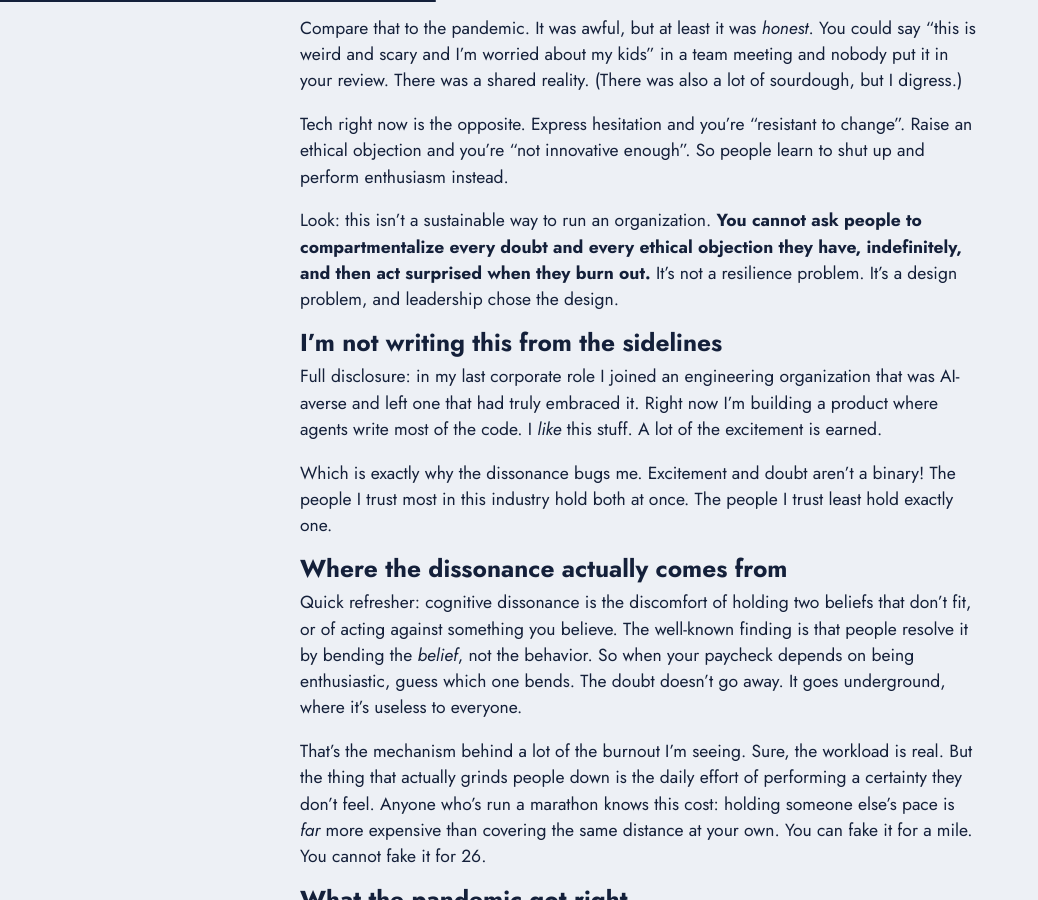
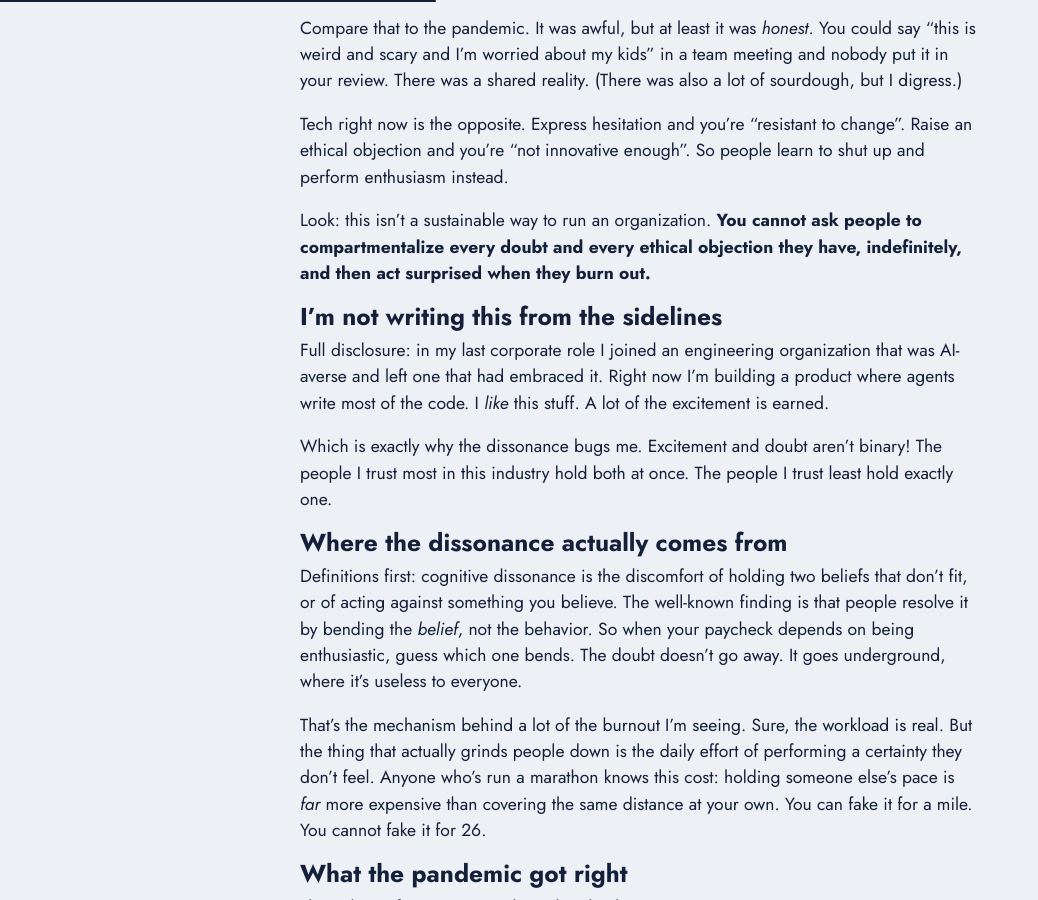
Before and after one commit to EdSancha/edsancha.github.io, a Jekyll site: the page built from blog/_posts/2026-09-15-the-cognitive-dissonance-of-working-in-tech-right-now.markdown, in a window 1280 px wide and 900 px high, scrolled down 782 px. Shown: the whole window, without its empty margins (0-1038 px from the left). Built offline with Jekyll 4.4.1, drawn with Linux system fonts in a browser that asks for light colours; some of the changed text lies outside the part shown.

Commit message:
Match the wording edits made on Substack
Co-Authored-By: Claude Fable 5.1 <noreply@anthropic.com>
Claude-Session: https://claude.ai/code/session_01VrV8whX1hRfTdQXkjuVXtU

```diff
--- a/blog/_posts/2026-09-15-the-cognitive-dissonance-of-working-in-tech-right-now.markdown
+++ b/blog/_posts/2026-09-15-the-cognitive-dissonance-of-working-in-tech-right-now.markdown
@@ -27,17 +27,17 @@ Compare that to the pandemic. It was awful, but at least it was *honest*. You co
 
 Tech right now is the opposite. Express hesitation and you're "resistant to change". Raise an ethical objection and you're "not innovative enough". So people learn to shut up and perform enthusiasm instead.
 
-Look: this isn't a sustainable way to run an organization. **You cannot ask people to compartmentalize every doubt and every ethical objection they have, indefinitely, and then act surprised when they burn out.** It's not a resilience problem. It's a design problem, and leadership chose the design.
+Look: this isn't a sustainable way to run an organization. **You cannot ask people to compartmentalize every doubt and every ethical objection they have, indefinitely, and then act surprised when they burn out.**
 
 ## I'm not writing this from the sidelines
 
-Full disclosure: in my last corporate role I joined an engineering organization that was AI-averse and left one that had truly embraced it. Right now I'm building a product where agents write most of the code. I *like* this stuff. A lot of the excitement is earned.
+Full disclosure: in my last corporate role I joined an engineering organization that was AI-averse and left one that had embraced it. Right now I'm building a product where agents write most of the code. I *like* this stuff. A lot of the excitement is earned.
 
-Which is exactly why the dissonance bugs me. Excitement and doubt aren't a binary! The people I trust most in this industry hold both at once. The people I trust least hold exactly one.
+Which is exactly why the dissonance bugs me. Excitement and doubt aren't binary! The people I trust most in this industry hold both at once. The people I trust least hold exactly one.
 
 ## Where the dissonance actually comes from
 
-Quick refresher: cognitive dissonance is the discomfort of holding two beliefs that don't fit, or of acting against something you believe. The well-known finding is that people resolve it by bending the *belief*, not the behavior. So when your paycheck depends on being enthusiastic, guess which one bends. The doubt doesn't go away. It goes underground, where it's useless to everyone.
+Definitions first: cognitive dissonance is the discomfort of holding two beliefs that don't fit, or of acting against something you believe. The well-known finding is that people resolve it by bending the *belief*, not the behavior. So when your paycheck depends on being enthusiastic, guess which one bends. The doubt doesn't go away. It goes underground, where it's useless to everyone.
 
 That's the mechanism behind a lot of the burnout I'm seeing. Sure, the workload is real. But the thing that actually grinds people down is the daily effort of performing a certainty they don't feel. Anyone who's run a marathon knows this cost: holding someone else's pace is *far* more expensive than covering the same distance at your own. You can fake it for a mile. You cannot fake it for 26.
 
@@ -67,7 +67,7 @@ If you manage people in tech today, here's what I'd do. (Here's what I try to do
 
 ## The endurance frame
 
-Leadership endurance isn't about being unbothered. The athletes who last aren't the ones who feel no pain; they're the ones who can feel it, name it, and keep making good decisions anyway. *That's* the skill. Compartmentalizing isn't endurance. It's debt, and it compounds.
+The athletes who last aren't the ones who feel no pain; they're the ones who can feel it, name it, and keep making good decisions anyway. *That's* the skill. Compartmentalizing isn't endurance. It's debt, and it compounds.
 
 The industry is going to keep moving fast, and a lot of what's being built will turn out to be worth it. But the people building it are carrying more than they're allowed to admit, and the gap between what they feel and what they're permitted to say is exactly where burnout lives.
 
```
